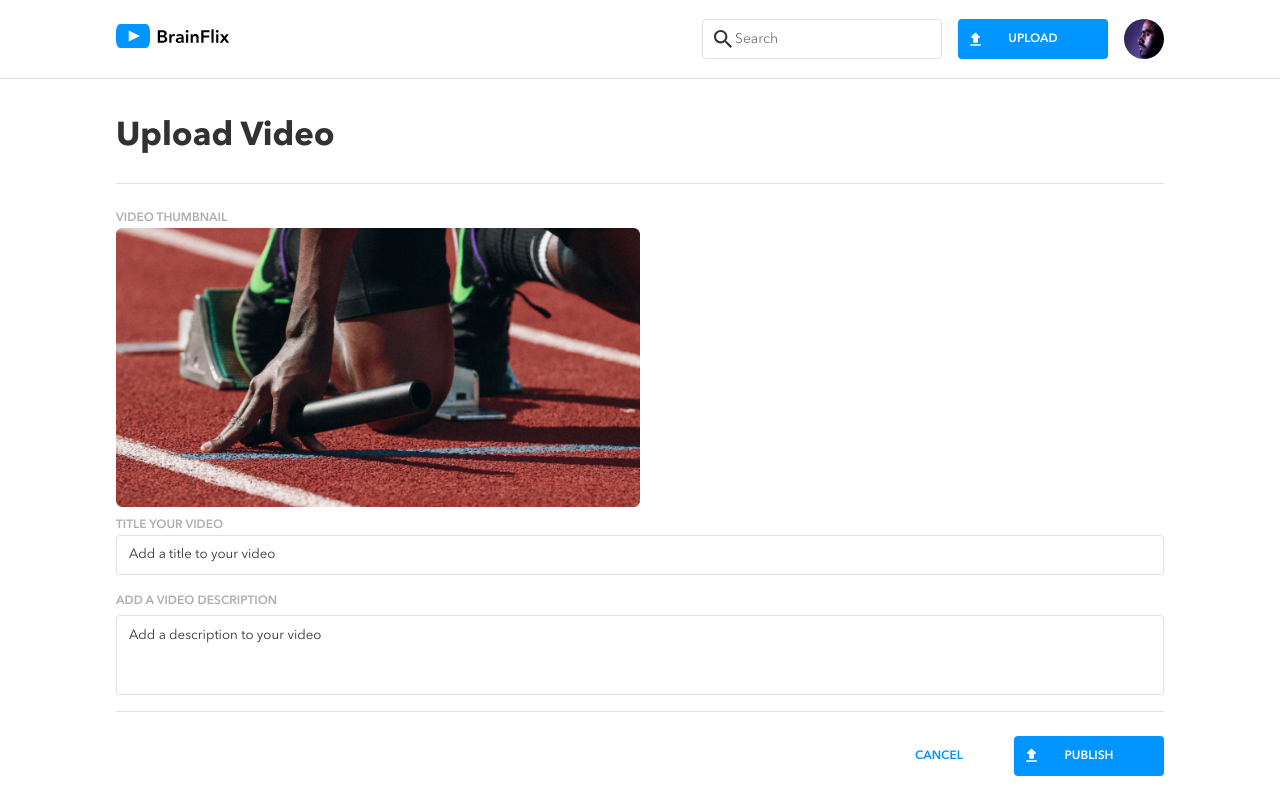
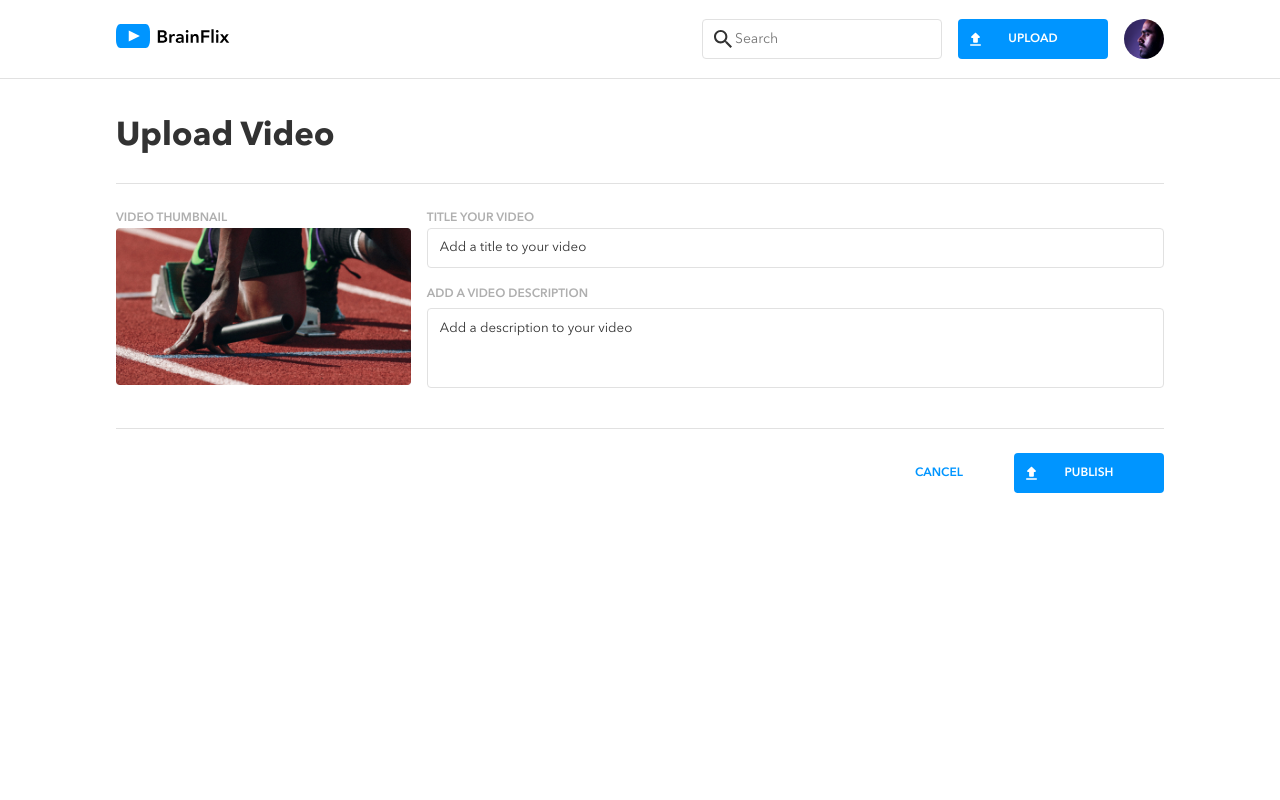
Before and after one commit to jenikashannon/jenika-shannon-brainflix, a React (Create React App) app: page /upload in a window 1280 px wide. Built offline with nearby package versions, Linux system fonts and the light colour scheme.

Commit message:
fix responsive styling on upload page

```diff
--- a/src/components/FormTextArea/FormTextArea.scss
+++ b/src/components/FormTextArea/FormTextArea.scss
@@ -13,7 +13,6 @@
 
 	&__label {
 		@extend .labels-and-buttons;
-		font-weight: 600;
 		margin-bottom: 0.25rem;
 		color: colors.$silver;
 	}
@@ -24,9 +23,9 @@
 		resize: none;
 		flex-grow: 1;
 		height: 5rem;
+		width: 100%;
 		min-height: 36px;
 		min-width: 240px;
-		max-width: 100%;
 		border: 1px solid colors.$mercury;
 		border-radius: 4px;
 		margin-bottom: 1rem;
--- a/src/pages/UploadPage/UploadPage.jsx
+++ b/src/pages/UploadPage/UploadPage.jsx
@@ -25,16 +25,15 @@ function UploadPage() {
 
 	return (
 		<div className='upload-page'>
-			{isPublished ? ( // if upload successful, render alert
-				<div className='upload-page__alert'>
-					Upload successful! Taking you home.
-				</div>
-			) : null}
 			<h1 className='upload-page__title'>Upload Video</h1>
 			<Divider type='tablet' />
 			<form onSubmit={handleSubmit}>
+				<div className='upload-page__container'>
+					<div className='upload-page__thumbnail-container'>
 						<label className='upload-page__label'>VIDEO THUMBNAIL</label>
 						<img className='upload-page__thumbnail' src={thumbnail} />
+					</div>
+					<div className='upload-page__input-container'>
 						<FormInput
 							label='TITLE YOUR VIDEO'
 							name='upload-title'
@@ -45,6 +44,8 @@ function UploadPage() {
 							name='upload-description'
 							placeholder='Add a description to your video'
 						/>
+					</div>
+				</div>
 				<Divider type='tablet' />
 				<div className='upload-page__button-container'>
 					<Button type='cancel--tablet' />
@@ -52,6 +53,11 @@ function UploadPage() {
 					<Button type='cancel--mobile' />
 				</div>
 			</form>
+			{isPublished ? ( // if upload successful, render alert
+				<div className='upload-page__alert'>
+					Upload successful! Taking you home.
+				</div>
+			) : null}
 		</div>
 	);
 }
--- a/src/pages/UploadPage/UploadPage.scss
+++ b/src/pages/UploadPage/UploadPage.scss
@@ -24,20 +24,42 @@
 		@include padding.headline-padding;
 	}
 
+	&__container {
+		@include mixins.desktop {
+			display: flex;
+			gap: 1rem;
+			padding-bottom: 1.5rem;
+			align-items: baseline;
+		}
+	}
+
 	&__label {
 		@extend .labels-and-buttons;
 		color: colors.$silver;
-		font-weight: 600;
 	}
 
 	&__thumbnail {
 		width: 100%;
-		margin-bottom: 0.5rem;
-		display: block;
+		margin-bottom: 1rem;
 
 		@include mixins.tablet {
 			width: 50%;
 		}
+
+		@include mixins.desktop {
+			width: 100%;
+			margin-bottom: 0;
+		}
+	}
+
+	&__thumbnail-container {
+		display: flex;
+		flex-direction: column;
+		flex-basis: 40%;
+	}
+
+	&__input-container {
+		flex-basis: 100%;
 	}
 
 	&__button-container {
```
Lines whose indentation alone changed are shown as unchanged.
